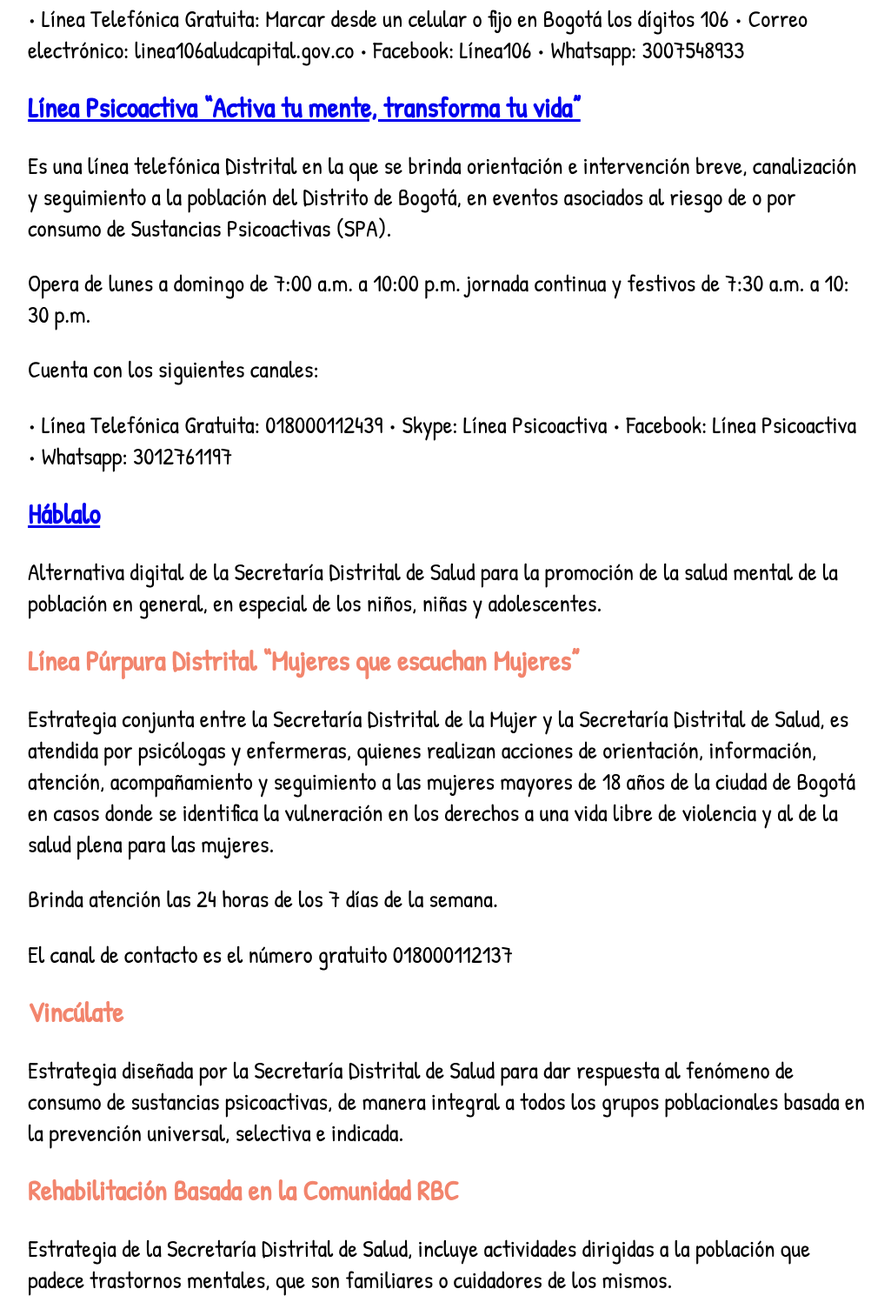
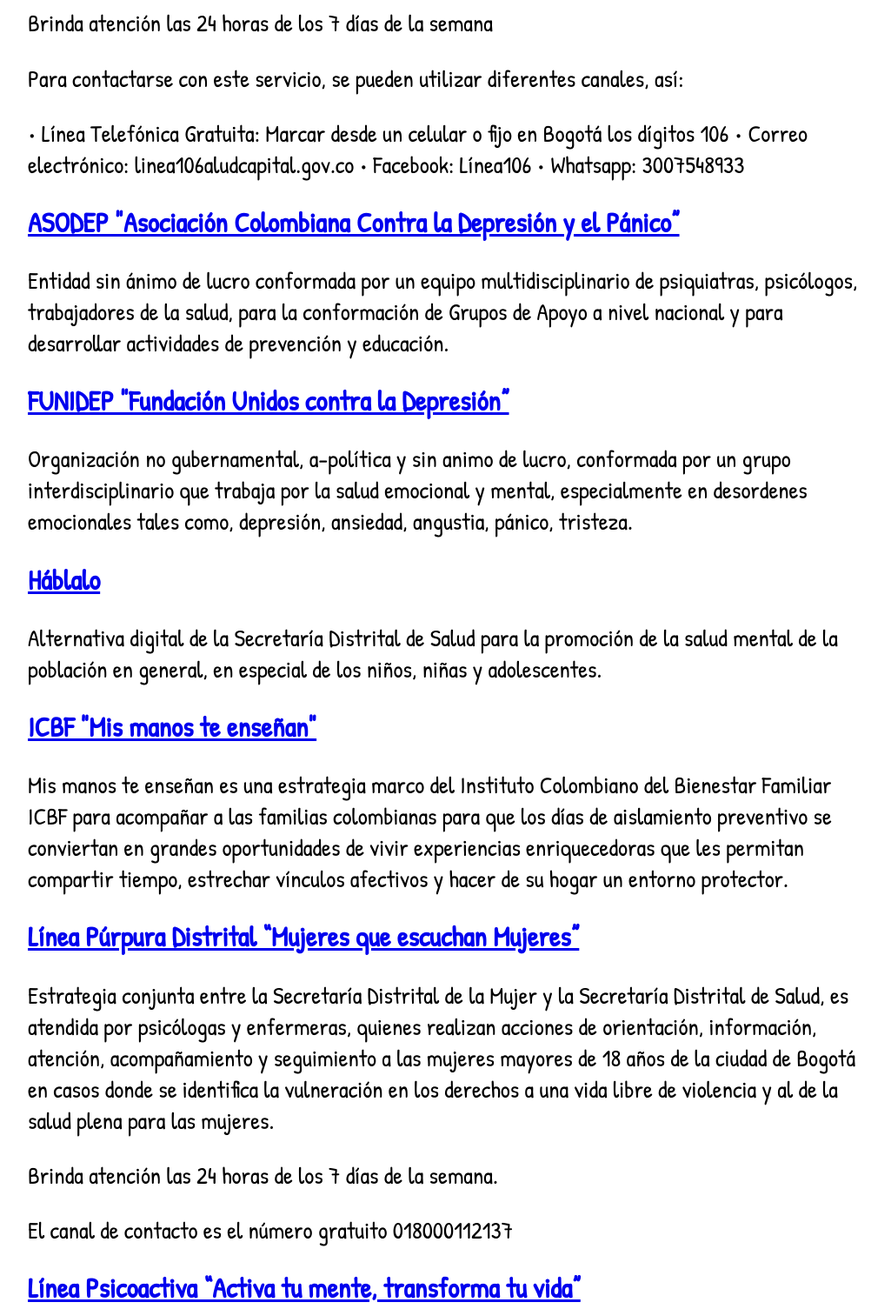
Before and after one commit to paularodriguezg/desaparecer, a plain HTML site: page docs/ayuda/index.html in a window 1280 px wide. Shown: the part 755-2260 px from the top of the page at 87% size, without its empty margins (124-1149 px from the left). Drawn offline with Linux system fonts and the light colour scheme.

Commit message:
más líneas de ayuda

```diff
--- a/docs/ayuda/index.html
+++ b/docs/ayuda/index.html
@@ -14,7 +14,10 @@
     </div>
     <div class="textual">
       <div class="textual_txt">
-        <h2>Línea 106 "El poder de ser escuchado"</h2>
+        <h2><a href= "https://www.who.int/es/news-room/fact-sheets/detail/depression">¿Qué es la depresión?</a></h2>
+        <br>
+        <br>
+        <h2><a href= "http://www.saludcapital.gov.co/Paginas2/Cuidadores_linea106.aspx">Línea 106 "El poder de ser escuchado"</a></h2>
         <p>
           Línea de ayuda, intervención psicosocial y/o soporte en crisis no presencial, atendido por un equipo de profesionales en Psicología. Espacio de escucha, orientación y apoyo emocional a toda la ciudadanía de cualquier edad para que se compartan todo tipo de situaciones que puedan presentarse en la cotidianidad; a través de ésta, la Secretaría de Salud promociona la salud mental y la participación, además identifica, previene y canaliza hacia los servicios de atención los eventos de riesgo para la salud mental tales como la conducta suicida, las diferentes formas de violencia, las alteraciones de la conducta alimentaria, los conflictos en las relaciones interpersonales, las dificultades en las pautas de crianza, los problemas y trastornos mentales u otras situaciones de interés para las personas.
         </p>
@@ -29,6 +32,32 @@
       •	Correo electrónico: linea106aludcapital.gov.co
       •	Facebook: Línea106
       •	Whatsapp: 3007548933
+        </p>
+        <h2><a href="https://www.asodep.org">ASODEP "Asociación Colombiana Contra la Depresión y el Pánico”</a></h2>
+        <p>
+          Entidad sin ánimo de lucro conformada por un equipo multidisciplinario de psiquiatras, psicólogos, trabajadores de la salud, para la conformación de Grupos de Apoyo a nivel nacional y para desarrollar actividades de prevención y educación.
+        </p>
+        <h2><a href="https://funidep.com/?gclid=CjwKCAjwr7X4BRA4EiwAUXjbt6xLIU1Yi2y4Bu7Qs_iM2Bieq-lFqBJE_fhLug6jAxm2glqEJeTaABoCzRsQAvD_BwE">FUNIDEP "Fundación Unidos contra la Depresión”</a></h2>
+        <p>
+          Organización no gubernamental, a-política y sin animo de lucro, conformada por un grupo interdisciplinario que trabaja por la salud emocional y mental, especialmente en desordenes emocionales tales como, depresión, ansiedad, angustia, pánico, tristeza.
+        </p>
+        <h2><a href="https://www.hablalo.com.co">Háblalo</a></h2>
+        <p>
+          Alternativa digital de la Secretaría Distrital de Salud para la promoción de la salud mental de la población en general, en especial de los niños, niñas y adolescentes.
+        </p>
+        <h2><a href="https://www.icbf.gov.co/mis-manos-te-ensenan/pilas-con-la-depresion">ICBF "Mis manos te enseñan"</a></h2>
+        <p>
+          Mis manos te enseñan es una estrategia marco del Instituto Colombiano del Bienestar Familiar ICBF para acompañar a las familias colombianas para que los días de aislamiento preventivo se conviertan en grandes oportunidades de vivir experiencias enriquecedoras que les permitan compartir tiempo, estrechar vínculos afectivos y hacer de su hogar un entorno protector.
+        </p>
+        <h2><a href="https://guiatramitesyservicios.bogota.gov.co/tramite-servicio/linea-purpura-01-8000-112137/">Línea Púrpura Distrital “Mujeres que escuchan Mujeres”</a></h2>
+        <p>
+          Estrategia conjunta entre la Secretaría Distrital de la Mujer y la Secretaría Distrital de Salud, es atendida por psicólogas y enfermeras, quienes realizan acciones de orientación, información, atención, acompañamiento y seguimiento a las mujeres mayores de 18 años de la ciudad de Bogotá en casos donde se identifica la vulneración en los derechos a una vida libre de violencia y al de la salud plena para las mujeres.
+        </p>
+        <p>
+          Brinda atención las 24 horas de los 7 días de la semana.
+        </p>
+        <p>
+          El canal de contacto es el número gratuito 018000112137
         </p>
         <h2><a href="https://www.piensalo.co/">Línea Psicoactiva “Activa tu mente, transforma tu vida”</a></h2>
         <p>
@@ -45,20 +74,6 @@
           •	Skype: Línea Psicoactiva
           •	Facebook: Línea Psicoactiva
           •	Whatsapp: 3012761197
-        </p>
-        <h2><a href="https://www.hablalo.com.co">Háblalo</a></h2>
-        <p>
-          Alternativa digital de la Secretaría Distrital de Salud para la promoción de la salud mental de la población en general, en especial de los niños, niñas y adolescentes.
-        </p>
-        <h2>Línea Púrpura Distrital “Mujeres que escuchan Mujeres”</h2>
-        <p>
-          Estrategia conjunta entre la Secretaría Distrital de la Mujer y la Secretaría Distrital de Salud, es atendida por psicólogas y enfermeras, quienes realizan acciones de orientación, información, atención, acompañamiento y seguimiento a las mujeres mayores de 18 años de la ciudad de Bogotá en casos donde se identifica la vulneración en los derechos a una vida libre de violencia y al de la salud plena para las mujeres.
-        </p>
-        <p>
-          Brinda atención las 24 horas de los 7 días de la semana.
-        </p>
-        <p>
-          El canal de contacto es el número gratuito 018000112137
         </p>
         <h2>Vincúlate</h2>
         <p>
```
